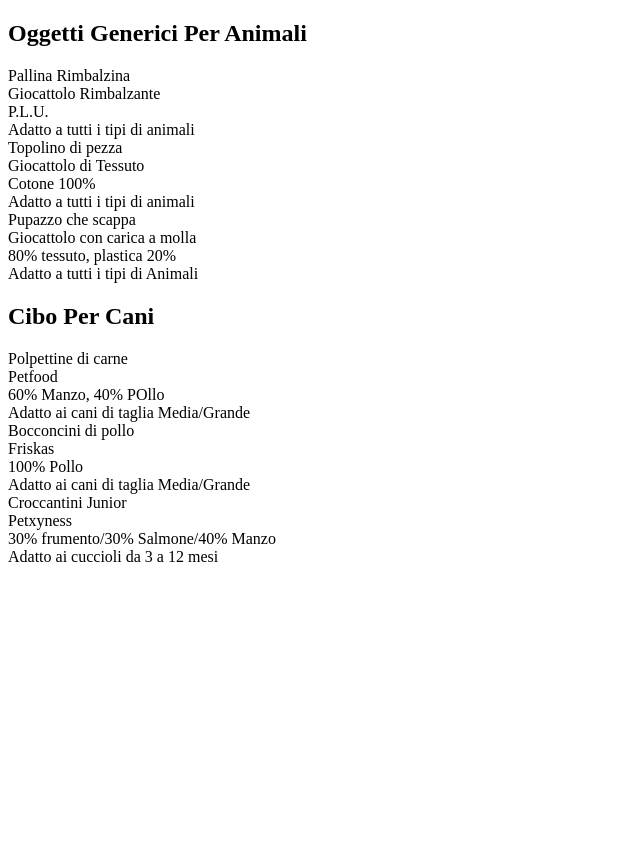
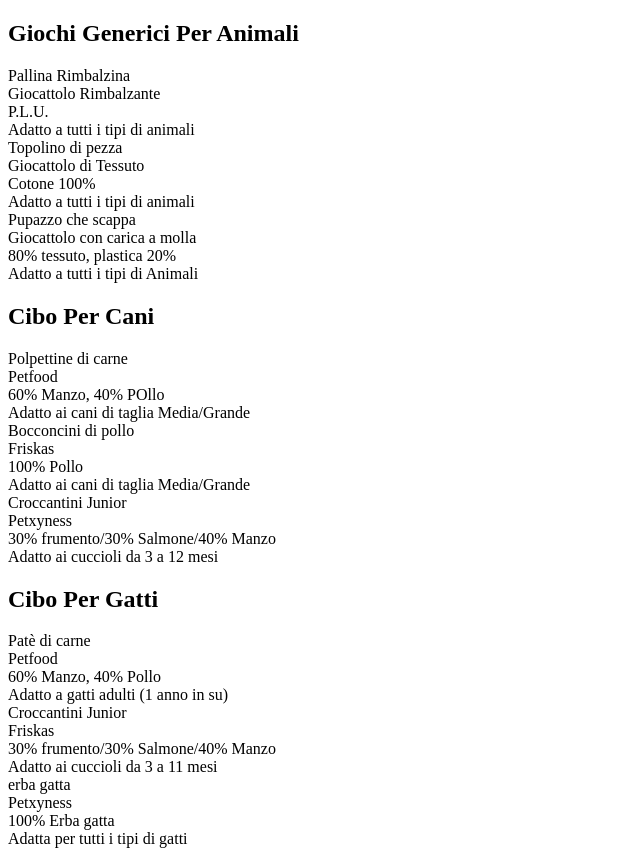
Before and after one commit to FrancescoBonanno1/php-oop-2, a PHP site: page / in a window 1280 px wide. Shown: the whole page, without its empty margins (0-640 px from the left). Before the commit the page ends 562 px from the top, so only its background shows below. Run offline with PHP 8.4, Linux system fonts and the light colour scheme.

Commit message:
aggiunto cibo per gatti

```diff
--- a/index.php
+++ b/index.php
@@ -4,9 +4,13 @@ $generictoy1 = new Giochi_Generici("Pallina Rimbalzina", "Giocattolo Rimbalzante
 $generictoy2 = new Giochi_Generici("Topolino di pezza", "Giocattolo di Tessuto", "Cotone 100%", "Adatto a tutti i tipi di animali");
 $generictoy3 = new Giochi_Generici("Pupazzo che scappa", "Giocattolo con carica a molla", "80% tessuto, plastica 20%", "Adatto a tutti i tipi di Animali");
 
-$dogf1 =new Cibo_Per_Cani("Polpettine di carne", "Petfood", "60% Manzo, 40% POllo", "Adatto ai cani di taglia Media/Grande");
-$dogf2 =new Cibo_Per_Cani("Bocconcini di pollo", "Friskas", "100% Pollo", "Adatto ai cani di taglia Media/Grande");
-$dogf3 =new Cibo_Per_Cani("Croccantini Junior", "Petxyness", "30% frumento/30% Salmone/40% Manzo", "Adatto ai cuccioli da 3 a 12 mesi");
+$dogf1 = new Cibo_Per_Cani("Polpettine di carne", "Petfood", "60% Manzo, 40% POllo", "Adatto ai cani di taglia Media/Grande");
+$dogf2 = new Cibo_Per_Cani("Bocconcini di pollo", "Friskas", "100% Pollo", "Adatto ai cani di taglia Media/Grande");
+$dogf3 = new Cibo_Per_Cani("Croccantini Junior", "Petxyness", "30% frumento/30% Salmone/40% Manzo", "Adatto ai cuccioli da 3 a 12 mesi");
+
+$catf1 = new Cibo_Per_Gatti("Patè di carne", "Petfood", "60% Manzo, 40% Pollo", "Adatto a gatti adulti (1 anno in su)");
+$catf2 = new Cibo_Per_Gatti("Croccantini Junior", "Friskas", "30% frumento/30% Salmone/40% Manzo", "Adatto ai cuccioli da 3 a 11 mesi");
+$catf3 = new Cibo_Per_Gatti("erba gatta", "Petxyness", "100% Erba gatta", "Adatta per tutti i tipi di gatti");
 ?>
 
 <!DOCTYPE html>
@@ -20,7 +24,7 @@ $dogf3 =new Cibo_Per_Cani("Croccantini Junior", "Petxyness", "30% frumento/30% S
 
 <body>
     <div>
-        <?= "<h2>Oggetti Generici Per Animali<h2>" ?>
+        <?= "<h2>Giochi Generici Per Animali<h2>" ?>
     </div>
 
     <?php
@@ -33,7 +37,7 @@ $dogf3 =new Cibo_Per_Cani("Croccantini Junior", "Petxyness", "30% frumento/30% S
     }
     ?>
 
-<div>
+    <div>
         <?= "<h2>Cibo Per Cani<h2>" ?>
     </div>
 
@@ -47,6 +51,20 @@ $dogf3 =new Cibo_Per_Cani("Croccantini Junior", "Petxyness", "30% frumento/30% S
     }
     ?>
 
+    <div>
+        <?= "<h2>Cibo Per Gatti<h2>" ?>
+    </div>
+
+    <?php
+    $CatFood = [$catf1, $catf2, $catf3];
+
+    foreach ($CatFood as $food) {
+        echo '<div id="card">';
+        echo $food->getcatfood();
+        echo '</div>';
+    }
+    ?>
+
 
 
 </body>
--- a/metods/data.php
+++ b/metods/data.php
@@ -40,3 +40,25 @@
         $this->For = $Adatto;
     }
 }?>
+
+<?php class Cibo_Per_Gatti
+{
+    public $Type;
+    public $Company;
+    public $Ingredients;
+    public $For;
+
+    public function getcatfood()
+    {
+        $result = $this->Type . "<br> " . $this->Company . "<br> " .  $this->Ingredients . "<br> " .  $this->For . "<br>";
+        return $result;
+    }
+
+    public function __construct($Nome, $Marca, $Ingredienti, $Adatto)
+    {
+        $this->Type = $Nome;
+        $this->Company = $Marca;
+        $this->Ingredients = $Ingredienti;
+        $this->For = $Adatto;
+    }
+}?>
```
